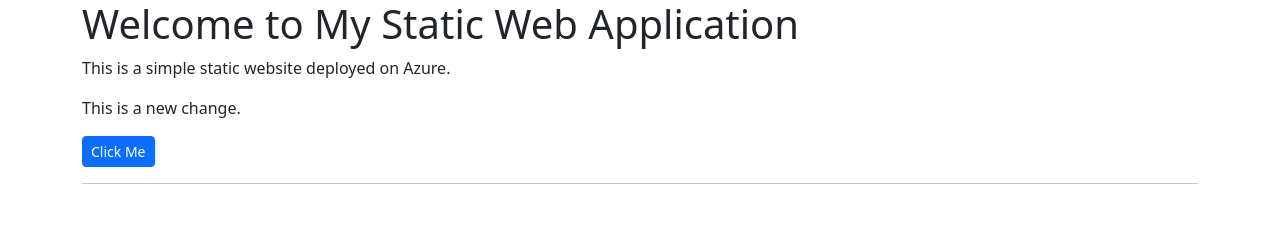
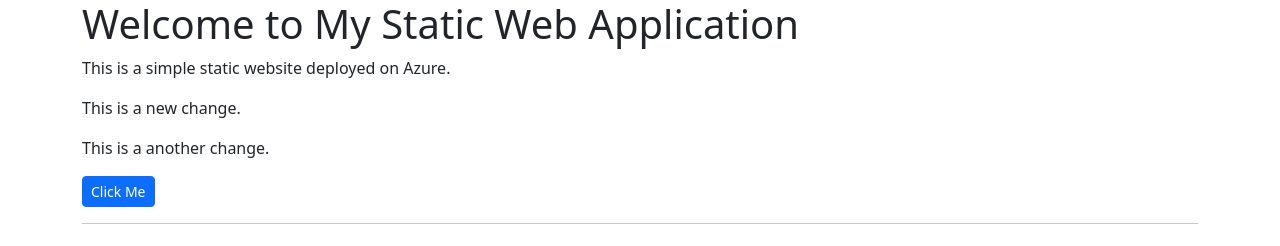
Before and after one commit to bgunwani/StaticWebAppp, a plain HTML site: page index.html in a window 1280 px wide. Drawn offline with nearby package versions, Linux system fonts and the light colour scheme.

Commit message:
Third Commit

```diff
--- a/index.html
+++ b/index.html
@@ -15,6 +15,7 @@
         <h1>Welcome to My Static Web Application</h1>
         <p>This is a simple static website deployed on Azure.</p>
         <p>This is a new change.</p>
+        <p>This is a another change.</p>
         <button onclick="showMessage()" class="btn btn-sm btn-primary">Click Me</button>
         <hr />
         <div id="message"></div>
```
